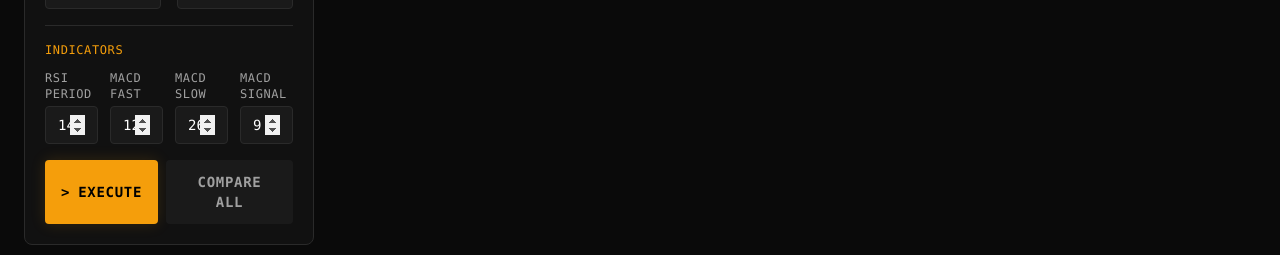
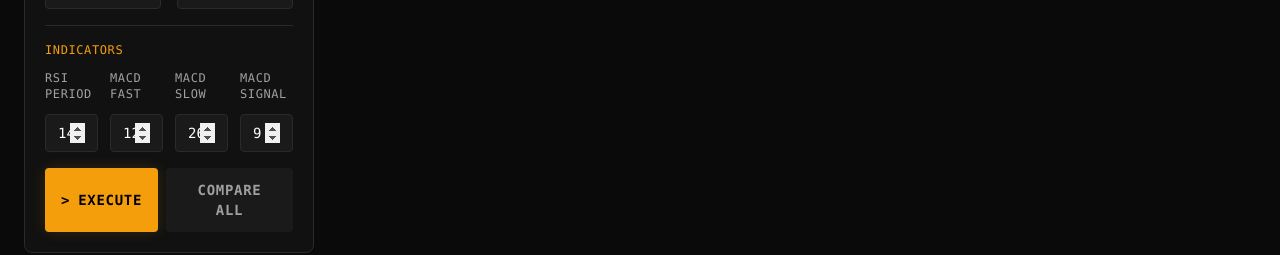
Before and after one commit to ArifKemal/TradeTerminal, a Next.js app in the folder frontend/: page / in a window 1280 px wide. Shown: the part 505-760 px from the top of the page. Built offline with nearby package versions, Linux system fonts and the light colour scheme; no server answers.

Commit message:
fix: indicators grid alignment - flex-col + min-h labels + items-end

```diff
--- a/frontend/app/components/BacktestForm.tsx
+++ b/frontend/app/components/BacktestForm.tsx
@@ -290,9 +290,9 @@ export default function BacktestForm({ onSubmit, onCompare, onTickerChange, isLo
         <h3 className="text-xs text-[var(--accent-orange)] uppercase tracking-wider mb-3">
           Indicators
         </h3>
-        <div className="grid grid-cols-4 gap-3 mb-4">
-          <div>
-            <label className={labelClass}>RSI Period</label>
+        <div className="grid grid-cols-4 gap-3 mb-4 items-end">
+          <div className="flex flex-col">
+            <label className={labelClass + " min-h-[2.5rem]"}>RSI Period</label>
             <input
               type="number"
               value={config.rsi_window}
@@ -302,8 +302,8 @@ export default function BacktestForm({ onSubmit, onCompare, onTickerChange, isLo
               className={inputClass}
             />
           </div>
-          <div>
-            <label className={labelClass}>MACD Fast</label>
+          <div className="flex flex-col">
+            <label className={labelClass + " min-h-[2.5rem]"}>MACD Fast</label>
             <input
               type="number"
               value={config.macd_fast}
@@ -313,8 +313,8 @@ export default function BacktestForm({ onSubmit, onCompare, onTickerChange, isLo
               className={inputClass}
             />
           </div>
-          <div>
-            <label className={labelClass}>MACD Slow</label>
+          <div className="flex flex-col">
+            <label className={labelClass + " min-h-[2.5rem]"}>MACD Slow</label>
             <input
               type="number"
               value={config.macd_slow}
@@ -324,8 +324,8 @@ export default function BacktestForm({ onSubmit, onCompare, onTickerChange, isLo
               className={inputClass}
             />
           </div>
-          <div>
-            <label className={labelClass}>MACD Signal</label>
+          <div className="flex flex-col">
+            <label className={labelClass + " min-h-[2.5rem]"}>MACD Signal</label>
             <input
               type="number"
               value={config.macd_signal}
```
